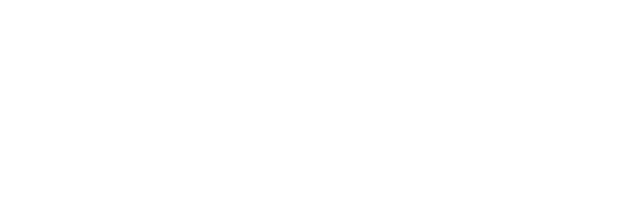
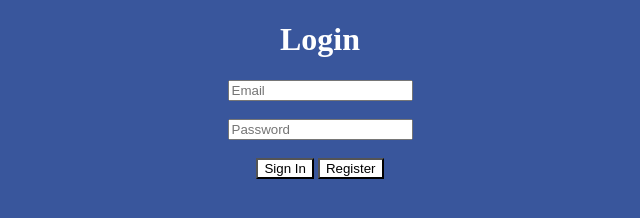
Before and after one commit to YvanDylan/ITPC_3_Prelim_Exam, a plain HTML site: page index.html in a window 1280 px wide. Shown: the whole page, without its empty margins (320-960 px from the left). Drawn offline with Linux system fonts and the light colour scheme.

Commit message:
third commit

```diff
--- a/index.html
+++ b/index.html
@@ -4,8 +4,23 @@
     <meta charset="UTF-8">
     <meta name="viewport" content="width=device-width, initial-scale=1.0">
     <title>Prelim_Exam</title>
+    <style>
+         #divContainer {
+            text-align: center;
+        }
+    </style>
 </head>
 <body>
+    <body style="background-color:#39569c;">
+        <div id="divContainer">
+            <h1 style="color: white;">Login</h1>
+            <div><input type="text" placeholder="Email" required></input></div><br>
+            <div><input type="password" placeholder="Password" required></input></div><br>
+            <button id="buttonLogin" style="background-color:white;">Sign In</button>
+            <button id="buttonRegister" style="background-color:white;">Register</button>
+        </div>
+
+    </body>
 
 </body>
 </html>
```
